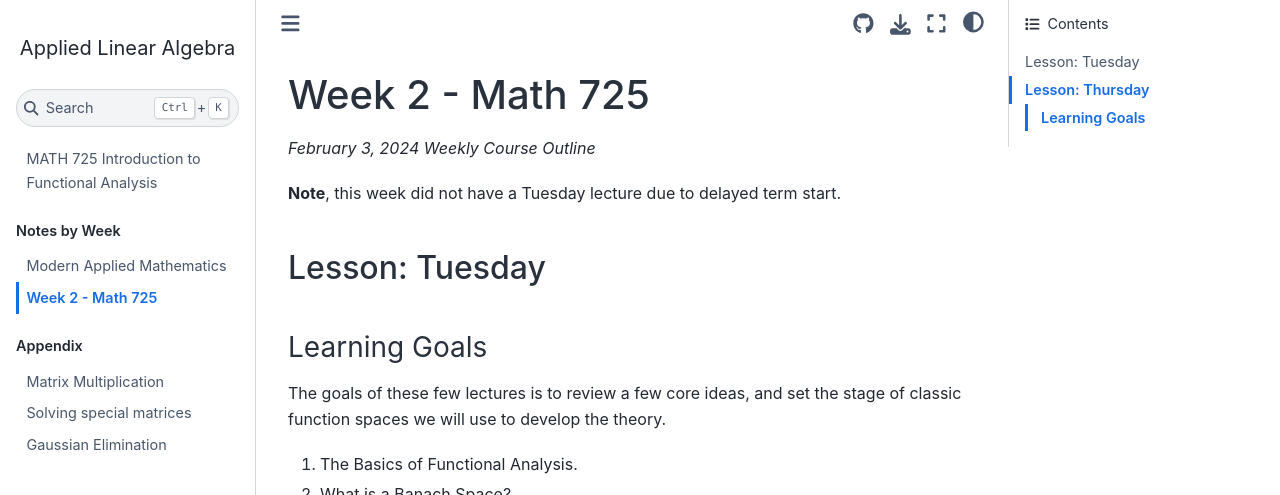
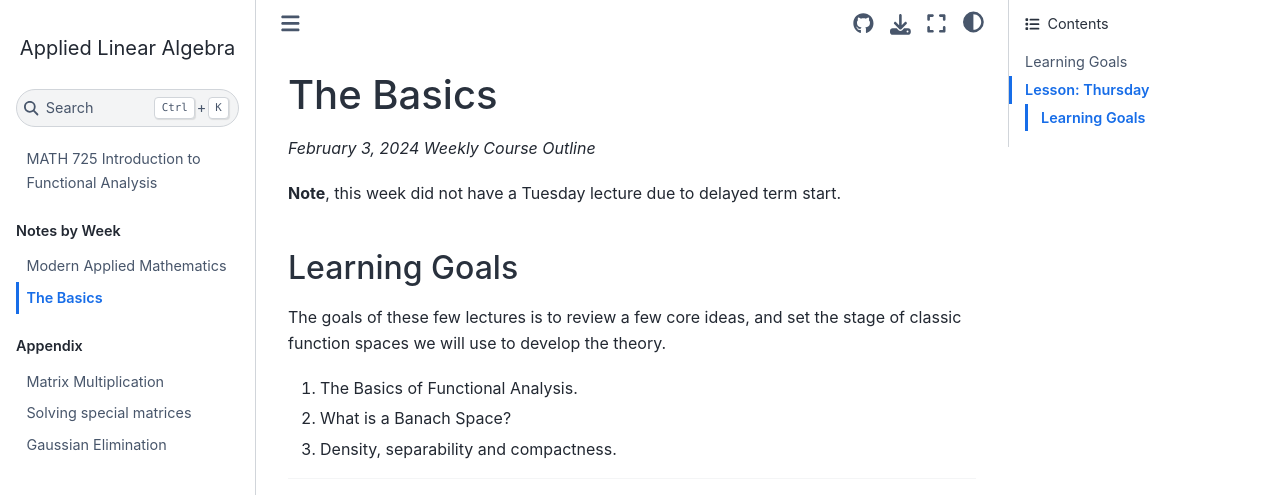
Before and after one commit to adrs0049/MATH725, a Jupyter Book: the page built from notes/week2.md, in a window 1280 px wide and 1400 px high. Shown: the top 495 px of the window. Built offline with Jupyter Book 1.0.4 settings and Sphinx 7.4.7 and the Sphinx Book theme 1.1.4, drawn with Linux system fonts in a browser that asks for light colours; pages that are not in the unit, such as notebooks, are missing from menus; grey boxes are pictures that could not be loaded.

Commit message:
More experiments with sphinx-proof.

```diff
--- a/_static/custom.css
+++ b/_static/custom.css
@@ -52,3 +52,13 @@
     float: right;
     font-style: normal;
 }
+
+/* Remove the "Proof:" text from all environments */
+.proof-type::before {
+    content: "" !important;
+}
+
+/* Remove the bell icon */
+.admonition-title::before {
+    content: "" !important;
+}
--- a/notes/week2.md
+++ b/notes/week2.md
@@ -1,12 +1,10 @@
-# Week 2 - Math 725
+# The Basics
 *February 3, 2024*
 *Weekly Course Outline*
 
 **Note**, this week did not have a Tuesday lecture due to delayed term start.
 
-## Lesson: Tuesday
-
-### Learning Goals
+## Learning Goals
 
 The goals of these few lectures is to review a few core ideas, and set the stage of classic function spaces we will use to develop the theory.
 
```
